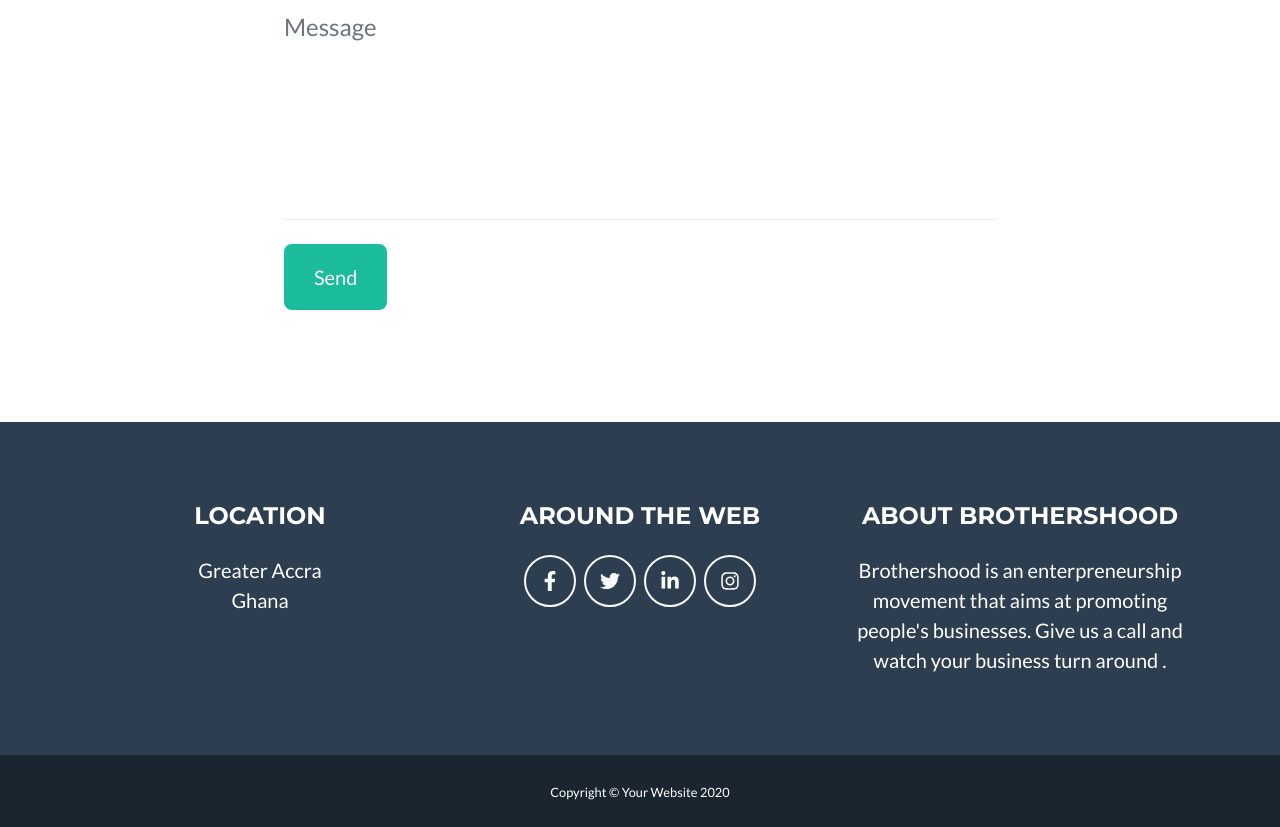
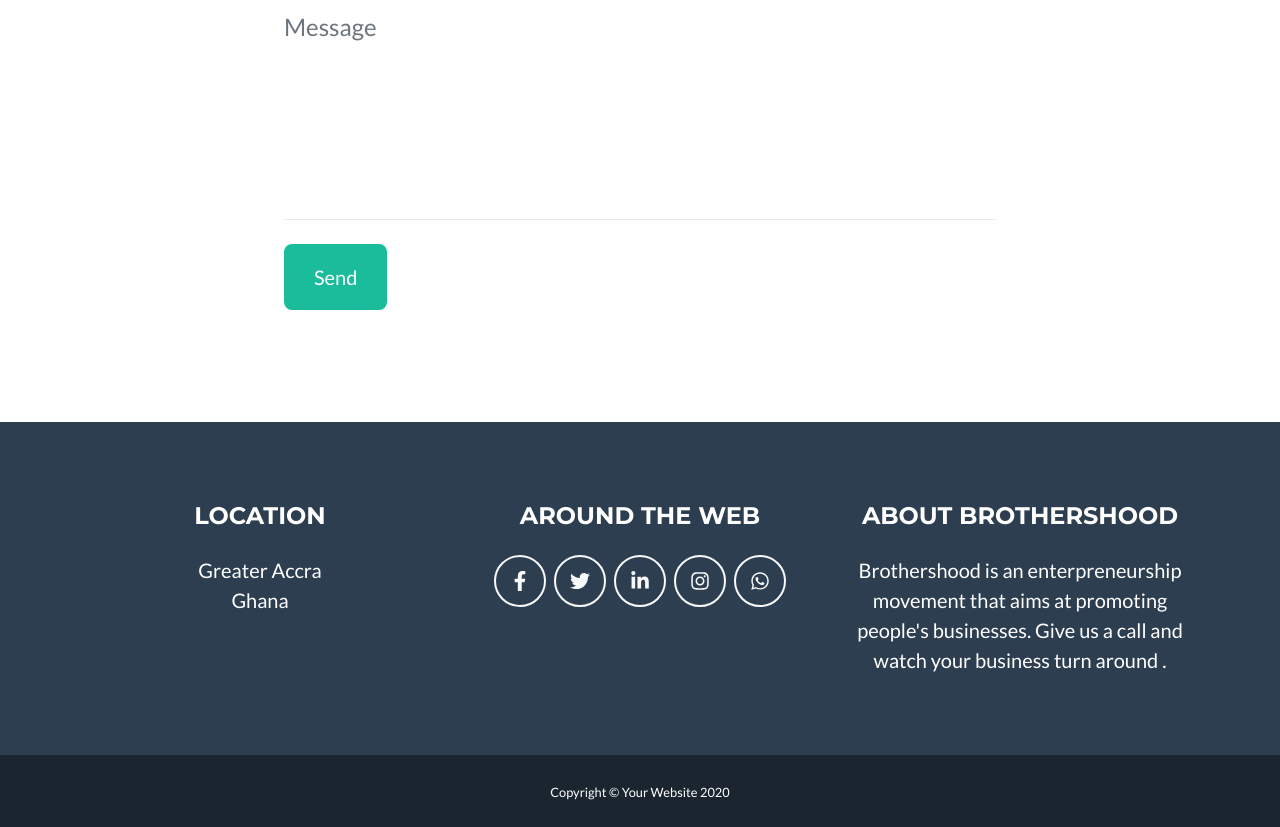
Before and after one commit to Brothersherh/Brothersherh, a plain HTML site: page index.html in a window 1280 px wide. Shown: the part 2766-3593 px from the top of the page. Drawn offline with nearby package versions, Linux system fonts and the light colour scheme.

Commit message:
Update index.html

```diff
--- a/index.html
+++ b/index.html
@@ -204,7 +204,7 @@
                     <!-- Footer Social Icons-->
                     <div class="col-lg-4 mb-5 mb-lg-0">
                         <h4 class="text-uppercase mb-4">Around the Web</h4>
-                        <a class="btn btn-outline-light btn-social mx-1" href=https://web.facebook.com/herhh.brothers/><i class="fab fa-fw fa-facebook-f"></i></a><a class="btn btn-outline-light btn-social mx-1" href=https://twitter.com/Brotherz_Hood><i class="fab fa-fw fa-twitter"></i></a><a class="btn btn-outline-light btn-social mx-1" href=https://linkedin.com/in/BrothersHood?fbclid=IwAR0nAOhYvZOsnpsF_on7TS8aAN8u-SCskxDc4f3j5j-Dd8eAvoWEmix_-Pw><i class="fab fa-fw fa-linkedin-in"></i></a><a class="btn btn-outline-light btn-social mx-1" href=https://www.instagram.com/brotherz_hood/><i class="fab fa-fw fa-instagram"></i></a>
+                        <a class="btn btn-outline-light btn-social mx-1" href=https://web.facebook.com/herhh.brothers/><i class="fab fa-fw fa-facebook-f"></i></a><a class="btn btn-outline-light btn-social mx-1" href=https://twitter.com/Brotherz_Hood><i class="fab fa-fw fa-twitter"></i></a><a class="btn btn-outline-light btn-social mx-1" href=https://linkedin.com/in/BrothersHood?fbclid=IwAR0nAOhYvZOsnpsF_on7TS8aAN8u-SCskxDc4f3j5j-Dd8eAvoWEmix_-Pw><i class="fab fa-fw fa-linkedin-in"></i></a><a class="btn btn-outline-light btn-social mx-1" href=https://www.instagram.com/brotherz_hood/><i class="fab fa-fw fa-instagram"></i></a><a class="btn btn-outline-light btn-social mx-1" href=https://api.whatsapp.com/send?phone=+233577458847><i class="fab fa-fw fa-whatsapp"></i></a>
                     </div>
                     <!-- Footer About Text-->
                     <div class="col-lg-4">
```
